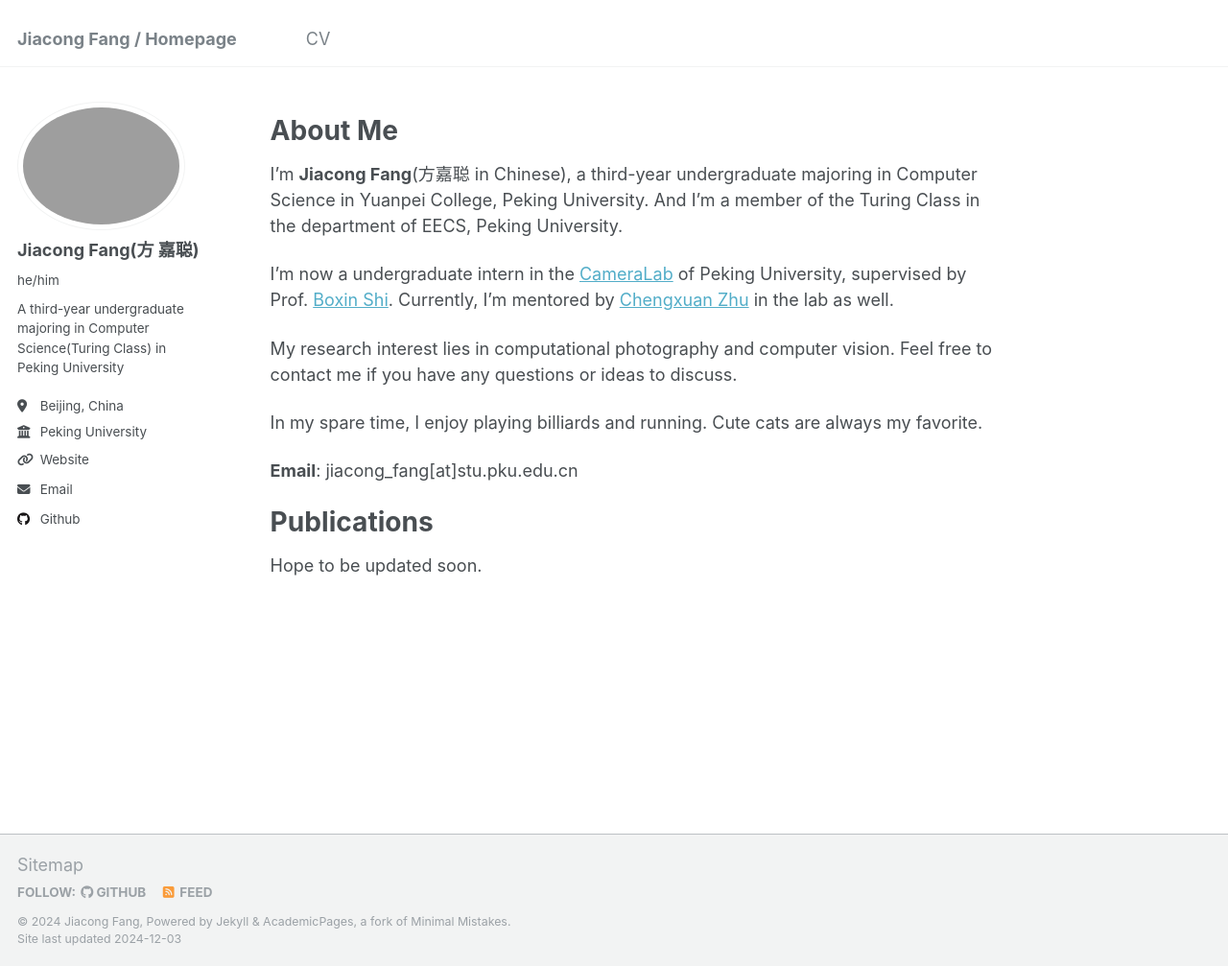
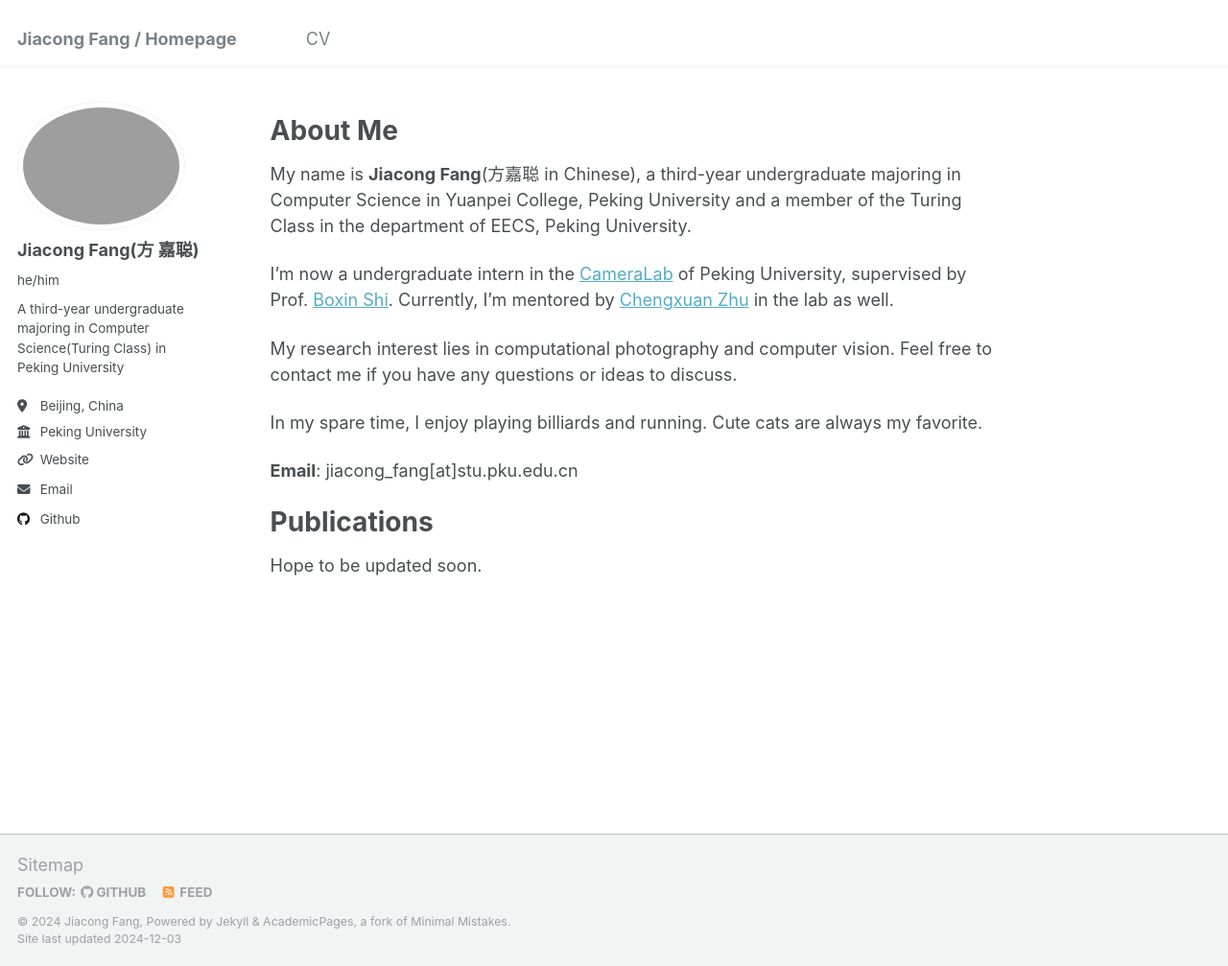
Before and after one commit to jiacongfang/jiacongfang.github.io, a Jekyll site: the page built from _pages/about.md, in a window 1280 px wide and 1007 px high. Shown: the whole window at 96% size. Built offline with Jekyll 4.4.1, drawn with Linux system fonts in a browser that asks for light colours.

```diff
--- a/_pages/about.md
+++ b/_pages/about.md
@@ -7,8 +7,7 @@ redirect_from:
   - /about.html
 ---
 # About Me
-I'm **Jiacong Fang**(方嘉聪 in Chinese), a third-year undergraduate majoring in Computer Science in Yuanpei College, Peking University.
-And I'm a member of the Turing Class in the department of EECS, Peking University.
+My name is **Jiacong Fang**(方嘉聪 in Chinese), a third-year undergraduate majoring in Computer Science in Yuanpei College, Peking University and  a member of the Turing Class in the department of EECS, Peking University.
 
 I'm now a undergraduate intern in the [CameraLab](https://camera.pku.edu.cn) of Peking University, supervised by Prof. [Boxin Shi](https://ci.idm.pku.edu.cn). Currently, I'm mentored by [Chengxuan Zhu](https://freebutuselesssoul.github.io) in the lab as well.
 
```
Also changed, not shown: README.md (+1 -1 lines).
